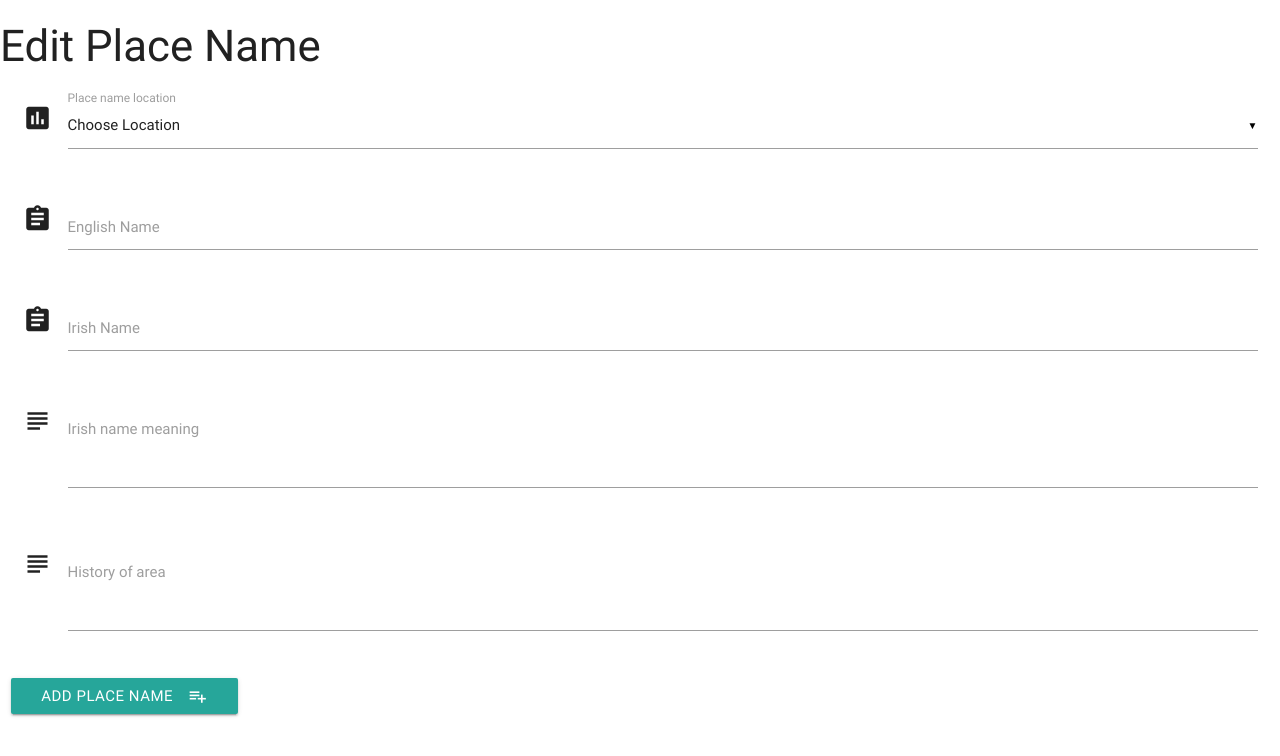
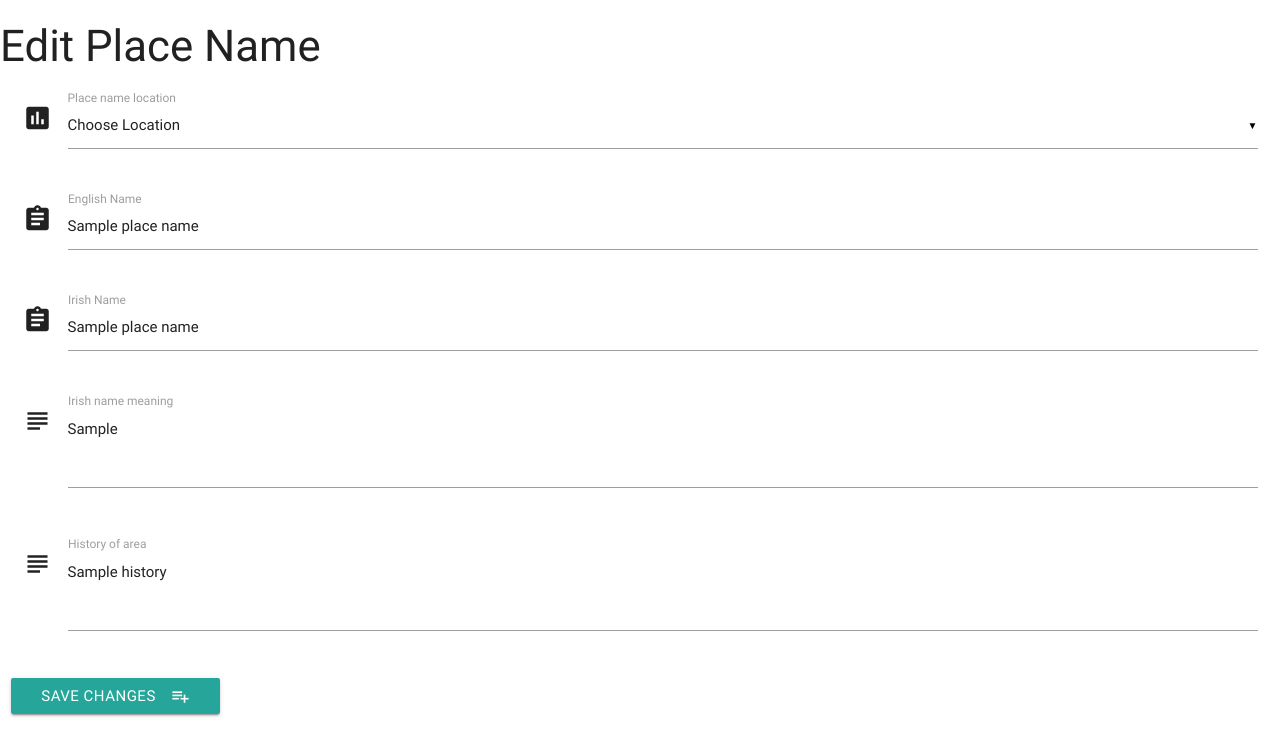
Before and after one commit to michaelhdev/project-3, a Flask app: template templates/editPlaceName.html in a window 1280 px wide. Shown: the top 756 px of the page. Run offline with Flask 2, Linux system fonts and the light colour scheme; the template is opened without the code that fills it: most values are stand-ins (such as "Sample title", 1, 10 or a date in 2020); some libraries are stand-ins or nearby versions.

Commit message:
Added functionality to populate the edit form from the data in the database

```diff
--- a/templates/editPlaceName.html
+++ b/templates/editPlaceName.html
@@ -7,8 +7,13 @@
                     <i class="material-icons prefix">poll</i>
                     <select id="location" name="location">
                   <option value="" disabled selected>Choose Location</option>
+
                   {% for location in locations %}
-                      <option value="{{location.location_name}}">{{location.location_name}}</option>
+                      {% if location.location_name == place_name.location%}
+                      <option value="{{location.location_name}}" selected >{{location.location_name}}</option>
+                      {% else %}
+                       <option value="{{location.location_name}}">{{location.location_name}}</option>
+                    {% endif %}
                   {% endfor %}
                 </select>
                     <label>Place name location</label>
@@ -17,33 +22,33 @@
         <div class="row">
             <div class="input-field col s12">
                 <i class="material-icons prefix">assignment</i>
-                <input id="eng_name" name="eng_name" type="text">
+                <input id="eng_name" name="eng_name" type="text" value="{{place_name.eng_name}}">
                 <label for="icon_prefix">English Name</label>
             </div>
         </div>
         <div class="row">
             <div class="input-field col s12">
                 <i class="material-icons prefix">assignment</i>
-                <input id="irl_name" name="irl_name" type="text">
+                <input id="irl_name" name="irl_name" type="text" value="{{place_name.irl_name}}">
                 <label for="icon_prefix">Irish Name</label>
             </div>
         </div>
         <div class="row">
             <div class="input-field col s12">
                 <i class="material-icons prefix">subject</i>
-                <textarea id="irl_meaning" name="irl_meaning" class="materialize-textarea"></textarea>
+                <textarea id="irl_meaning" name="irl_meaning" class="materialize-textarea">{{place_name.irl_meaning}}</textarea>
                 <label for="icon_telephone">Irish name meaning</label>
             </div>
         </div>
         <div class="row">
             <div class="input-field col s12">
                 <i class="material-icons prefix">subject</i>
-                <textarea name="history" id="history" class="materialize-textarea"></textarea>
+                <textarea name="history" id="history" class="materialize-textarea" >{{place_name.history}}</textarea>
                 <label for="icon_telephone">History of area</label>
             </div>
         </div>
         <div class="row">
-            <button class="btn waves-effect waves-light" type="submit" name="action">Add Place Name
+            <button class="btn waves-effect waves-light" type="submit" name="action">Save Changes
                 <i class="material-icons right">playlist_add</i>
              </button>
         </div>
```
